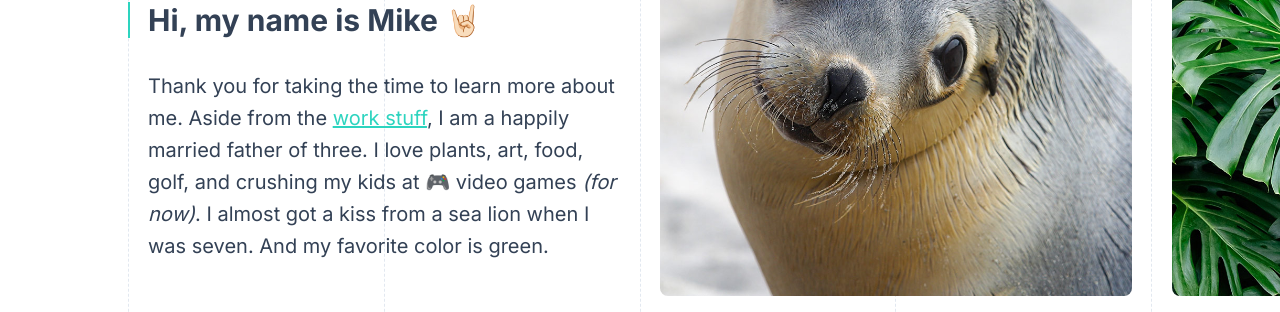
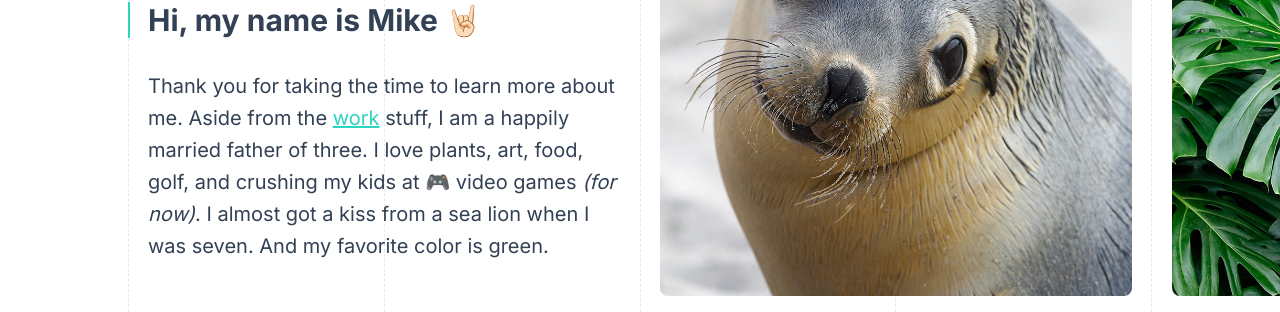
Before and after one commit to mikegulline/personal, a Next.js app: page /about in a window 1280 px wide. Shown: the part 478-790 px from the top of the page. Built offline with nearby package versions, Linux system fonts and the light colour scheme.

Commit message:
took stuff out of the link"

```diff
--- a/src/app/about/page.tsx
+++ b/src/app/about/page.tsx
@@ -47,9 +47,9 @@ export default function About() {
                 href='/resume'
                 className='text-teal-400 underline hover:text-slate-800'
               >
-                work stuff
-              </Link>
-              , I am a happily married father of three. I love plants, art,
+                work
+              </Link>{' '}
+              stuff, I am a happily married father of three. I love plants, art,
               food, golf, and crushing my kids at 🎮 video games{' '}
               <em>(for now)</em>. I almost got a kiss from a sea lion when I was
               seven. And my favorite color is green.
```
